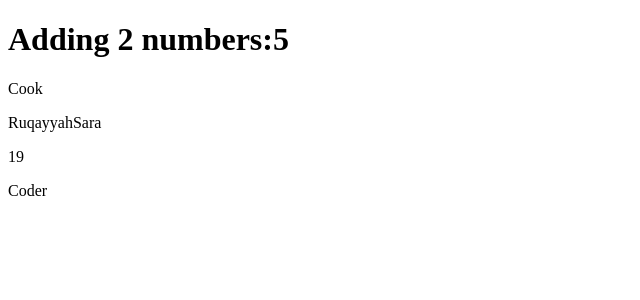
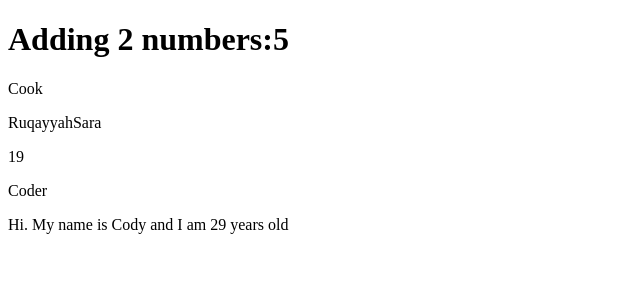
Before and after one commit to RuqayyahSara/states_props, a React (Create React App) app: page / in a window 1280 px wide. Shown: the top 300 px of the page, without its empty margins (0-640 px from the left). Built offline with nearby package versions, Linux system fonts and the light colour scheme; the HTML template or start-up script is replaced by a standard one.

Commit message:
Using props in Functional components without "this" keyword

```diff
--- a/src/components/App.js
+++ b/src/components/App.js
@@ -1,5 +1,6 @@
 import React from 'react';
 import Pass from "./Pass";
+import Pass1 from "./Pass1";
 
 class App extends React.Component{
 constructor(props){
@@ -12,6 +13,8 @@ render(){
   return (
     <div >
         <Pass Coder={this.state.job} name="Ruqayyah" age="19" a="2" b="3"/>
+        <Pass1 name="Cody" age="29" />
+
     </div>
   )
 }
--- /dev/null
+++ b/src/components/Pass1.js
@@ -0,0 +1,10 @@
+import React from 'react';
+
+function Pass1(props){
+console.log(props);
+return(
+<p> Hi. My name is {props.name} and I am {props.age} years old</p>
+)
+}
+
+export default Pass1;
--- a/src/index.js
+++ b/src/index.js
@@ -1,6 +1,6 @@
 import React from 'react';
 import ReactDOM from 'react-dom';
-import App from './components/App';
+import App from "../src/components/App";
 
 
 ReactDOM.render(<App />, document.getElementById('root'));
```
